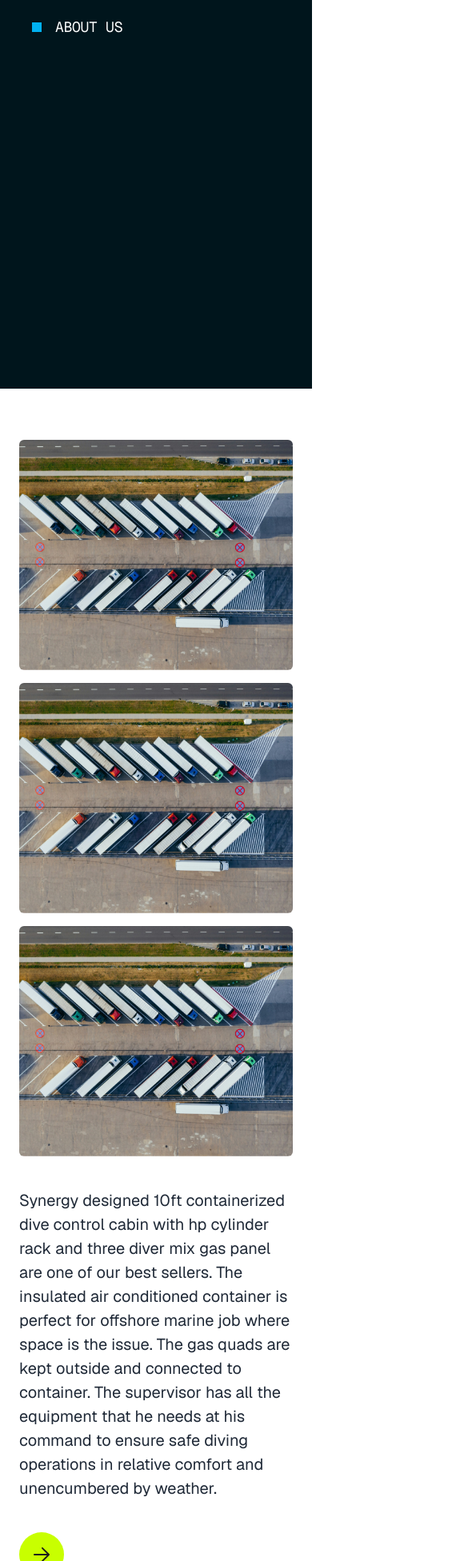
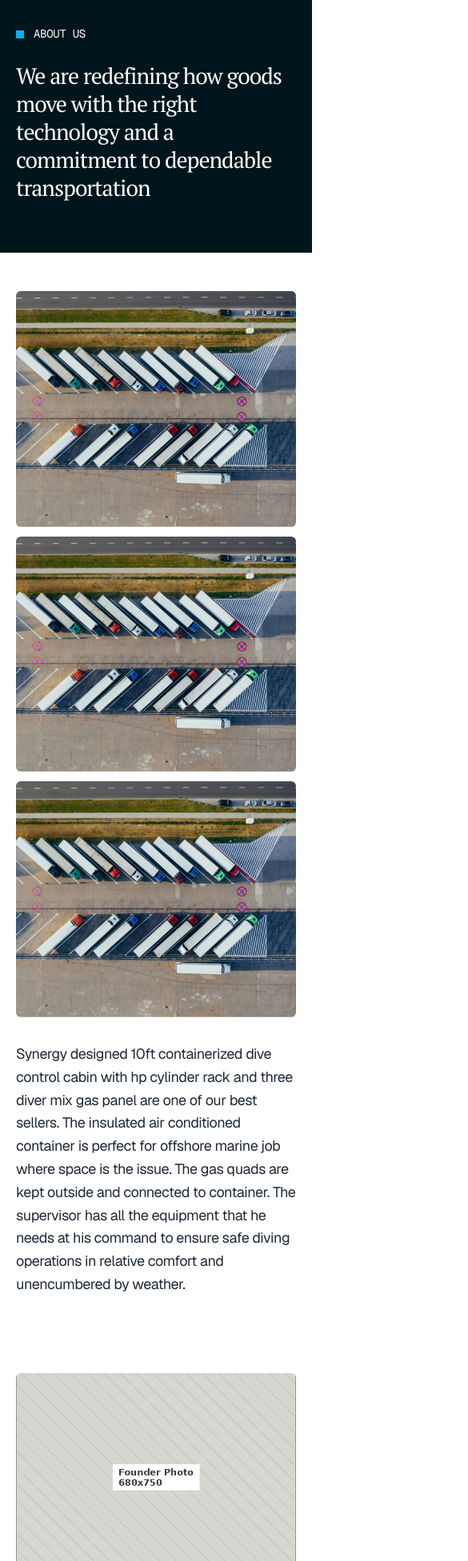
Before and after one commit to dinosourisme/Synergyvikingv1, a React (Vite) app in the folder Synergy viking/: page /about in a window 390 px wide. Shown: the part 48-2000 px from the top of the page at 80% size, 585 px wide, since content can reach past the window. Built offline with nearby package versions, Linux system fonts and the light colour scheme.

Commit message:
Fix for Responsiveness

```diff
--- a/Synergy viking/src/pages/aboutus/FounderSection.jsx
+++ b/Synergy viking/src/pages/aboutus/FounderSection.jsx
@@ -1,48 +1,50 @@
-import founderPattern from '../../assets/aboutusfolder/founder-pattern.svg'
-import founderPhoto from '../../assets/aboutusfolder/founder-photo.png'
+import founderPhoto from '../../assets/aboutusfolder/founder-photo.png';
+import backgroundPhoto from '../../assets/aboutusfolder/Background Pattern.svg'
 // by Siddhi Vejare (18 june 2026)
 
 function FounderSection() {
   return (
-    <section className="bg-white px-6 sm:px-10 py-16 md:py-24">
+    <section className="bg-white px-5 sm:px-6 md:px-8 lg:px-10 py-12 sm:py-16 md:py-20 lg:py-24">
       <div className="max-w-[1440px] mx-auto">
         <div className="flex flex-col md:flex-row rounded-md overflow-hidden">
-          {/* Left: text card */}
-          <div className="relative w-full md:w-[680px] min-h-[560px] md:h-[750px] bg-brand-cream p-8 sm:p-12 md:p-14 flex flex-col justify-between overflow-hidden">
+          {/* Photo — first on mobile, right on desktop */}
+          <div className="w-full md:w-1/2 lg:w-[680px] h-[260px] sm:h-[320px] md:h-[600px] lg:h-[750px] order-first md:order-last">
             <img
-              src={founderPattern}
-              alt=""
-              className="absolute inset-0 w-full h-full object-cover opacity-60 pointer-events-none"
+              src={founderPhoto}
+              alt="Mohak, Founder of Synergy Viking"
+              className="w-full h-full object-cover"
             />
+          </div>
 
-            <div className="relative z-10 flex flex-col gap-10 md:gap-14">
-              <h2 className="font-ptserif font-normal text-brand-ink text-[40px] sm:text-[50px] md:text-[60px] leading-[1.2] tracking-tightest2">
+          {/* Text card — second on mobile, left on desktop */}
+          <div className="relative w-full md:w-1/2 lg:w-[680px] min-h-[480px] sm:min-h-[520px] md:min-h-[600px] lg:h-[750px] bg-stone-50 p-6 sm:p-8 md:p-10 lg:p-14 flex flex-col justify-between overflow-hidden">
+            {/* Background pattern placeholder */}
+            <div className="absolute inset-0 pointer-events-none">
+              <img
+                src={backgroundPhoto}
+                alt=""
+                className="w-full h-full object-cover opacity-100"
+              />
+            </div>
+
+            {/* Content */}
+            <div className="relative z-10 flex flex-col gap-6 sm:gap-8 md:gap-10 lg:gap-14">
+              <h2 className="font-ptserif font-normal text-brand-ink text-[32px] sm:text-[40px] md:text-[50px] lg:text-[60px] leading-[1.15] sm:leading-[1.2] tracking-tightest2">
                 Meet the founder
               </h2>
-              <p className="font-geist font-medium text-brand-ink text-[22px] sm:text-[28px] md:text-[32px] leading-[1.3] md:leading-[42px] tracking-tighthead max-w-[568px]">
-                &ldquo;I started Synergy Viking with a simple belief that
-                logistics should empower businesses, not limit them. Every
-                shipment deserves clarity, safety &amp;&rdquo;
+              <p className="font-geist font-medium text-brand-ink text-lg sm:text-xl md:text-[26px] lg:text-[32px] leading-[1.4] sm:leading-[1.35] md:leading-[1.3] lg:leading-[42px] tracking-tighthead max-w-[568px]">
+                &ldquo;I started Synergy Viking with a simple belief that logistics should empower businesses, not limit them. Every shipment deserves clarity, safety &amp; care.&rdquo;
               </p>
             </div>
 
-            <p className="relative z-10 font-geist font-medium text-xl leading-[28px] tracking-[-0.4px] text-brand-gray mt-10">
+            <p className="relative z-10 font-geist font-medium text-base sm:text-lg md:text-xl leading-[24px] sm:leading-[28px] tracking-[-0.32px] sm:tracking-[-0.4px] text-brand-gray mt-8 sm:mt-10">
               Mohak, Founder Synergy Viking
             </p>
-          </div>
-
-          {/* Right: photo */}
-          <div className="w-full md:w-[680px] h-[320px] sm:h-[460px] md:h-[750px]">
-            <img
-              src={founderPhoto}
-              alt="Placeholder — Mohak, Founder of Synergy Viking"
-              className="w-full h-full object-cover"
-            />
           </div>
         </div>
       </div>
     </section>
-  )
+  );
 }
 
-export default FounderSection
+export default FounderSection;
--- a/Synergy viking/src/pages/aboutus/HeroSection.jsx
+++ b/Synergy viking/src/pages/aboutus/HeroSection.jsx
@@ -1,72 +1,80 @@
-import { motion, useInView } from 'framer-motion'
-import { useRef } from 'react'
-import heroImg1 from '../../assets/aboutusfolder/hero-truck-1.png'
-import heroImg2 from '../../assets/aboutusfolder/hero-truck-2.png'
-import heroImg3 from '../../assets/aboutusfolder/hero-truck-3.png'
-import arrowIcon from '../../assets/aboutusfolder/arrow-icon.svg'
+import { motion, useInView } from 'framer-motion';
+import { useRef } from 'react';
+import heroImg1 from '../../assets/aboutusfolder/hero-truck-1.png';
+import heroImg2 from '../../assets/aboutusfolder/hero-truck-2.png';
+import heroImg3 from '../../assets/aboutusfolder/hero-truck-3.png';
 
 function HeroSection() {
-  const contentRef = useRef(null)
+  const contentRef = useRef(null);
 
   const isInView = useInView(contentRef, {
     amount: 0.25,
     once: false,
-  })
+  });
 
   return (
     <section className="bg-white">
       {/* Dark intro block */}
-
-      <section className="relative w-full bg-[#00151C] h-[470px] pt-[7px] pb-[120px] px-10">
+      <section className="relative w-full bg-[#00151C] pt-4 pb-16 px-5 sm:px-6 md:px-8 lg:pt-[7px] lg:pb-[120px] lg:px-10">
         {/* Label */}
-        <div className="flex items-center gap-[17px] mb-8">
-          <div className="w-3 h-3 bg-[#00B1F1]" />
-          <span
-            className="text-lg leading-[21px] tracking-[-0.28px] uppercase text-white"
-            style={{ fontFamily: "'Geist Mono', monospace" }}
-          >
-            About us
+        <div className="flex items-center gap-3 md:gap-[17px] mb-6 md:mb-8">
+          <div className="w-2.5 h-2.5 md:w-3 md:h-3 bg-[#00B1F1]" />
+          <span className="text-sm md:text-lg leading-[21px] tracking-[-0.28px] uppercase text-white font-geist-mono font-normal">
+            About Us
           </span>
         </div>
 
         {/* Heading */}
-        <h2
-          className="max-w-[1051px] ml-[385px] text-[60px] leading-[72px] tracking-[-2.2px] text-white font-normal"
-          style={{ fontFamily: "'PT Serif', serif" }}
-        >
-          We are redefining how goods move with the right technology and a commitment to dependable transportation.
+        <h2 className="max-w-full lg:max-w-[1051px] lg:ml-[205px] text-[28px] sm:text-3xl md:text-4xl lg:text-5xl xl:text-[60px] leading-tight md:leading-[1.2] lg:leading-[72px] tracking-[-1px] sm:tracking-[-1.5px] md:tracking-[-2px] xl:tracking-[-2.2px] text-white font-normal font-ptserif">
+        We are redefining how goods move with the right technology and a commitment to dependable transportation
         </h2>
       </section>
 
       {/* Images + paragraph */}
       <div
         ref={contentRef}
-        className="max-w-[1440px] mx-auto px-6 sm:px-10 py-16 md:py-24"
+        className="max-w-[1440px] mx-auto px-5 sm:px-6 md:px-8 lg:px-10 py-12 sm:py-16 md:py-20 lg:py-24"
       >
-        <div className="grid grid-cols-1 md:grid-cols-2 gap-10 md:gap-16">
-          {/* Left: Images scroll normally */}
-          <div className="flex flex-col gap-4">
+        <div className="grid grid-cols-1 md:grid-cols-2 gap-8 sm:gap-10 md:gap-12 lg:gap-16">
+          {/* Left: Images */}
+          <div className="flex flex-col gap-3 sm:gap-4">
             <img
               src={heroImg1}
-              alt="Placeholder — diving cabin operation photo 1"
+              alt="Diving cabin operation photo 1"
               className="w-full h-auto rounded-md object-cover"
             />
             <img
               src={heroImg2}
-              alt="Placeholder — diving cabin operation photo 2"
+              alt="Diving cabin operation photo 2"
               className="w-full h-auto rounded-md object-cover"
             />
             <img
               src={heroImg3}
-              alt="Placeholder — diving cabin operation photo 3"
+              alt="Diving cabin operation photo 3"
               className="w-full h-auto rounded-md object-cover"
             />
           </div>
 
-          {/* Right: Sticky & centered text */}
+          {/* Right: Text - Sticky on desktop, static on mobile */}
           <div className="md:relative">
             <div className="md:sticky md:top-0 md:h-screen md:flex md:items-center">
+              {/* Mobile/Tablet: Static render without animation */}
+              <div className="md:hidden">
+                <p className="font-geist font-normal text-brand-ink text-lg sm:text-xl md:text-[26px] leading-[1.6] md:leading-[1.5] tracking-tight">
+                  Synergy designed 10ft containerized dive control cabin with hp
+                  cylinder rack and three diver mix gas panel are one of our best
+                  sellers. The insulated air conditioned container is perfect for
+                  offshore marine job where space is the issue. The gas quads are
+                  kept outside and connected to container. The supervisor has all
+                  the equipment that he needs at his command to ensure safe
+                  diving operations in relative comfort and unencumbered by
+                  weather.
+                </p>
+              </div>
+
+              {/* Desktop: Animated render */}
               <motion.div
+                className="hidden md:block"
                 initial={{ opacity: 0, y: 50 }}
                 animate={
                   isInView
@@ -78,7 +86,7 @@ function HeroSection() {
                   ease: [0.25, 0.46, 0.45, 0.94],
                 }}
               >
-                <p className="font-geist font-normal text-brand-ink text-[20px] sm:text-[26px] md:text-[32px] leading-[1.5] md:leading-[52px] tracking-tightbody">
+                <p className="font-geist font-normal text-brand-ink text-[26px] lg:text-[32px] leading-[1.5] lg:leading-[52px] tracking-tight">
                   Synergy designed 10ft containerized dive control cabin with hp
                   cylinder rack and three diver mix gas panel are one of our best
                   sellers. The insulated air conditioned container is perfect for
@@ -88,32 +96,13 @@ function HeroSection() {
                   diving operations in relative comfort and unencumbered by
                   weather.
                 </p>
-
-                <motion.button
-                  type="button"
-                  aria-label="Learn more"
-                  className="mt-10 w-14 h-14 rounded-full bg-brand-lime flex items-center justify-center transition-transform hover:scale-105"
-                  initial={{ opacity: 0, scale: 0.8 }}
-                  animate={
-                    isInView
-                      ? { opacity: 1, scale: 1 }
-                      : { opacity: 0, scale: 0.8 }
-                  }
-                  transition={{
-                    duration: 0.6,
-                    delay: 0.2,
-                    ease: [0.25, 0.46, 0.45, 0.94],
-                  }}
-                >
-                  <img src={arrowIcon} alt="" className="w-5 h-5" />
-                </motion.button>
               </motion.div>
             </div>
           </div>
         </div>
       </div>
     </section>
-  )
+  );
 }
 
-export default HeroSection
+export default HeroSection;
```
Also changed, not shown: Synergy viking/src/pages/aboutus/StatsSection.jsx (+21 -23 lines), Synergy viking/src/pages/aboutus/TeamSection.jsx (+20 -24 lines), Synergy viking/src/assets/aboutusfolder/Background Pattern.svg (added).
